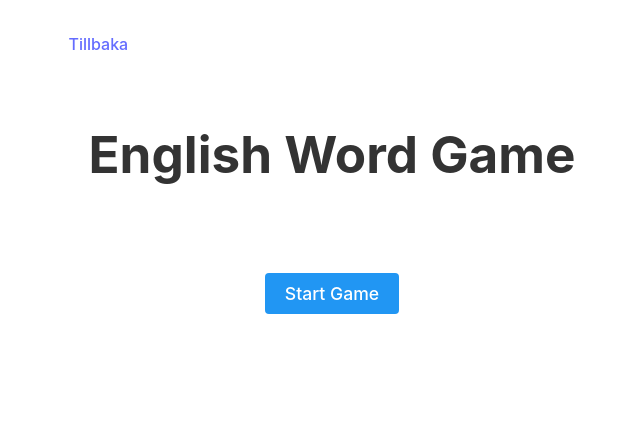
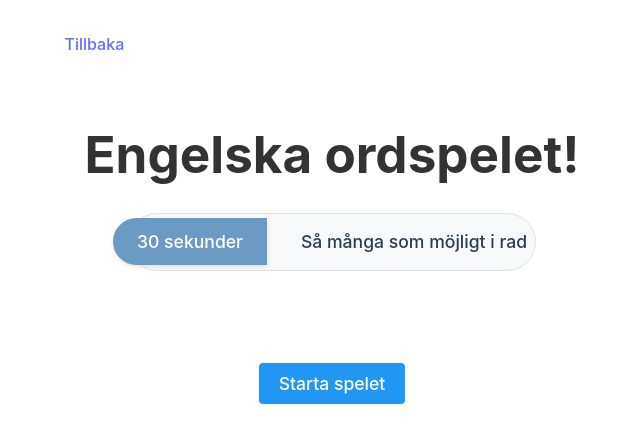
Before and after one commit to gustavjorlov/skolspel, a React (Vite) app: page /engelska/glosor in a window 1280 px wide. Shown: the top 442 px of the page, without its empty margins (308-948 px from the left). Built offline with nearby package versions, Linux system fonts and the light colour scheme.

Commit message:
feat: implement game mode selection and high score tracking in English game

```diff
--- a/src/components/EnglishGame.css
+++ b/src/components/EnglishGame.css
@@ -8,6 +8,89 @@
 .english-game h1 {
   color: #333;
   margin-bottom: 30px;
+}
+
+.game-mode-selector {
+  display: flex;
+  gap: 10px;
+  justify-content: center;
+  margin-bottom: 20px;
+}
+
+.game-mode-selector button {
+  padding: 10px 20px;
+  font-size: 1.1em;
+  background-color: #e0e0e0;
+  color: #333;
+  border: none;
+  border-radius: 4px;
+  cursor: pointer;
+  transition: background-color 0.3s;
+}
+
+.game-mode-selector button.selected {
+  background-color: #2196f3;
+  color: white;
+}
+
+.high-scores {
+  margin-top: 30px;
+  padding: 20px;
+  background-color: #f5f5f5;
+  border-radius: 8px;
+}
+
+.high-scores h2 {
+  color: #333;
+  margin-bottom: 15px;
+}
+
+.high-scores ul {
+  list-style: none;
+  padding: 0;
+}
+
+.high-scores li {
+  padding: 8px;
+  margin: 5px 0;
+  background-color: white;
+  border-radius: 4px;
+  box-shadow: 0 1px 3px rgba(0, 0, 0, 0.1);
+}
+
+.name-input-form {
+  margin: 20px 0;
+}
+
+.name-input-container {
+  margin-bottom: 15px;
+}
+
+.name-input-container input {
+  margin-bottom: 10px;
+}
+
+.existing-names {
+  margin-top: 15px;
+}
+
+.name-buttons {
+  display: flex;
+  flex-wrap: wrap;
+  gap: 10px;
+  justify-content: center;
+  margin-top: 10px;
+}
+
+.name-buttons button {
+  padding: 5px 15px;
+  background-color: #e0e0e0;
+  color: #333;
+}
+
+.name-buttons button.selected {
+  background-color: #2196f3;
+  color: white;
 }
 
 .game-stats {
--- a/src/components/EnglishGame.tsx
+++ b/src/components/EnglishGame.tsx
@@ -9,13 +9,50 @@ type Word = {
   icon: string;
 };
 
+type GameMode = 'time' | 'streak';
+
+type HighScore = {
+  name: string;
+  score: number;
+  date: string;
+};
+
+const ROUND_DURATION = 30; // seconds
+const HIGH_SCORES_KEY = {
+  time: 'englishHighScores',
+  streak: 'englishStreakHighScores'
+};
+const MAX_HIGH_SCORES = 5;
+
 export function EnglishGame() {
   const [currentWord, setCurrentWord] = useState<Word | null>(null);
   const [userInput, setUserInput] = useState('');
   const [message, setMessage] = useState('');
   const [messageType, setMessageType] = useState<'correct' | 'incorrect' | ''>('');
   const [score, setScore] = useState(0);
+  const [timeLeft, setTimeLeft] = useState(ROUND_DURATION);
   const [isPlaying, setIsPlaying] = useState(false);
+  const [roundScore, setRoundScore] = useState(0);
+  const [showNameInput, setShowNameInput] = useState(false);
+  const [playerName, setPlayerName] = useState('');
+  const [gameMode, setGameMode] = useState<GameMode>('time');
+  const [highScores, setHighScores] = useState<HighScore[]>([]);
+  const [streakHighScores, setStreakHighScores] = useState<HighScore[]>([]);
+  const [currentStreak, setCurrentStreak] = useState(0);
+  const [bestStreak, setBestStreak] = useState(0);
+
+  useEffect(() => {
+    // Load high scores from localStorage when component mounts
+    const savedTimeScores = localStorage.getItem(HIGH_SCORES_KEY.time);
+    const savedStreakScores = localStorage.getItem(HIGH_SCORES_KEY.streak);
+
+    if (savedTimeScores) {
+      setHighScores(JSON.parse(savedTimeScores));
+    }
+    if (savedStreakScores) {
+      setStreakHighScores(JSON.parse(savedStreakScores));
+    }
+  }, []);
 
   const getRandomWord = useCallback(function(): Word {
     const words = wordData.words;
@@ -23,13 +60,72 @@ export function EnglishGame() {
     return words[randomIndex];
   }, []);
 
+  const saveHighScore = (name: string, score: number) => {
+    const trimmedName = name.trim();
+    const currentScores = gameMode === 'time' ? highScores : streakHighScores;
+    const setScores = gameMode === 'time' ? setHighScores : setStreakHighScores;
+    const storageKey = HIGH_SCORES_KEY[gameMode];
+
+    const existingScoreIndex = currentScores.findIndex(s => s.name === trimmedName);
+    let newHighScores: HighScore[];
+
+    if (existingScoreIndex !== -1) {
+      // Update existing score if new score is higher
+      if (score > currentScores[existingScoreIndex].score) {
+        newHighScores = currentScores.map((s, index) =>
+          index === existingScoreIndex
+            ? { ...s, score, date: new Date().toLocaleDateString('sv-SE') }
+            : s
+        );
+      } else {
+        setShowNameInput(false);
+        return; // Don't update if new score is not higher
+      }
+    } else {
+      // Add new score
+      newHighScores = [...currentScores, {
+        name: trimmedName,
+        score,
+        date: new Date().toLocaleDateString('sv-SE')
+      }];
+    }
+
+    newHighScores = newHighScores
+      .sort((a, b) => b.score - a.score)
+      .slice(0, MAX_HIGH_SCORES);
+
+    setScores(newHighScores);
+    localStorage.setItem(storageKey, JSON.stringify(newHighScores));
+    setShowNameInput(false);
+  };
+
+  const handleNameSubmit = (e: React.FormEvent) => {
+    e.preventDefault();
+    if (playerName.trim()) {
+      const finalScore = gameMode === 'time' ? roundScore : currentStreak;
+      saveHighScore(playerName.trim(), finalScore);
+      setPlayerName('');
+    }
+  };
+
+  const handleExistingNameSelect = (name: string) => {
+    setPlayerName(name);
+  };
+
   const startNewGame = () => {
+    if (gameMode === 'time') {
+      setTimeLeft(ROUND_DURATION);
+      setRoundScore(0);
+    } else {
+      setCurrentStreak(0);
+    }
     setScore(0);
     setMessage('');
     setMessageType('');
     setUserInput('');
     setCurrentWord(getRandomWord());
     setIsPlaying(true);
+    setShowNameInput(false);
   };
 
   const newRound = useCallback(() => {
@@ -40,8 +136,32 @@ export function EnglishGame() {
   }, [getRandomWord]);
 
   useEffect(() => {
+    if (gameMode === 'time' && isPlaying && timeLeft > 0) {
+      const timer = setInterval(() => {
+        setTimeLeft((prev) => {
+          if (prev <= 1) {
+            setIsPlaying(false);
+            setMessage(`Spelet är slut! Du klarade ${roundScore} ord på ${ROUND_DURATION} sekunder!`);
+            setShowNameInput(true);
+            return 0;
+          }
+          return prev - 1;
+        });
+      }, 1000);
+
+      return () => clearInterval(timer);
+    }
+  }, [isPlaying, timeLeft, roundScore, gameMode]);
+
+  useEffect(() => {
+    // Initialize with a word but don't start playing
     setCurrentWord(getRandomWord());
   }, [getRandomWord]);
+
+  useEffect(() => {
+    if (!isPlaying) return;
+    newRound();
+  }, [isPlaying, newRound]);
 
   const handleSubmit = (e: React.FormEvent) => {
     e.preventDefault();
@@ -49,46 +169,124 @@ export function EnglishGame() {
 
     const guess = userInput.toLowerCase().trim();
     if (guess === currentWord.word) {
-      setMessage('Correct!');
+      setMessage('Rätt!');
       setMessageType('correct');
       setScore(score + 1);
+
+      if (gameMode === 'time') {
+        setRoundScore(roundScore + 1);
+      } else {
+        const newStreak = currentStreak + 1;
+        setCurrentStreak(newStreak);
+        if (newStreak > bestStreak) {
+          setBestStreak(newStreak);
+        }
+      }
+
       setTimeout(() => {
         setMessageType('');
         newRound();
       }, 1000);
     } else {
-      setMessage(`Incorrect! The word was "${currentWord.word}"`);
+      setMessage(`Fel! Ordet var "${currentWord.word}"`);
       setMessageType('incorrect');
-      setTimeout(() => {
-        setMessageType('');
-        newRound();
-      }, 2000);
+
+      if (gameMode === 'streak') {
+        setIsPlaying(false);
+        setMessage(`Spelet är slut! Du klarade ${currentStreak} ord i rad!`);
+        setShowNameInput(true);
+      }
     }
   };
 
   if (!isPlaying) {
     return (
       <div className="english-game">
-        <h1>English Word Game</h1>
+        <h1>Engelska ordspelet!</h1>
+        <div className="game-mode-selector">
+          <button
+            onClick={() => setGameMode('time')}
+            className={gameMode === 'time' ? 'selected' : ''}
+          >
+            30 sekunder
+          </button>
+          <button
+            onClick={() => setGameMode('streak')}
+            className={gameMode === 'streak' ? 'selected' : ''}
+          >
+            Så många som möjligt i rad
+          </button>
+        </div>
         <div className={`message ${messageType}`}>{message}</div>
-        <button onClick={startNewGame} className="start-button">
-          {score === 0 ? 'Start Game' : 'Play Again'}
-        </button>
-        {score > 0 && <div className="final-score">Final Score: {score}</div>}
+        {showNameInput ? (
+          <form onSubmit={handleNameSubmit} className="name-input-form">
+            <div className="name-input-container">
+              <input
+                type="text"
+                value={playerName}
+                onChange={(e) => setPlayerName(e.target.value)}
+                placeholder="Skriv ditt namn"
+                maxLength={20}
+                required
+              />
+              {(gameMode === 'time' ? highScores : streakHighScores).length > 0 && (
+                <div className="existing-names">
+                  <p>Eller välj ditt namn:</p>
+                  <div className="name-buttons">
+                    {(gameMode === 'time' ? highScores : streakHighScores).map((score, index) => (
+                      <button
+                        key={index}
+                        type="button"
+                        onClick={() => handleExistingNameSelect(score.name)}
+                        className={playerName === score.name ? 'selected' : ''}
+                      >
+                        {score.name}
+                      </button>
+                    ))}
+                  </div>
+                </div>
+              )}
+            </div>
+            <button type="submit">Spara poäng</button>
+          </form>
+        ) : (
+          <button onClick={startNewGame} className="start-button">
+            {score === 0 ? 'Starta spelet' : 'Spela igen'}
+          </button>
+        )}
+        {(gameMode === 'time' ? highScores : streakHighScores).length > 0 && (
+          <div className="high-scores">
+            <h2>Topplista - {gameMode === 'time' ? '30 sekunder' : 'Svit'}</h2>
+            <ul>
+              {(gameMode === 'time' ? highScores : streakHighScores).map((score, index) => (
+                <li key={index}>
+                  {score.name}: {score.score} {gameMode === 'time' ? 'ord' : 'i rad'} ({score.date})
+                </li>
+              ))}
+            </ul>
+          </div>
+        )}
       </div>
     );
   }
 
-  if (!currentWord) return <div>Loading...</div>;
+  if (!currentWord) return <div>Laddar...</div>;
 
   // Dynamically get the icon component
   const IconComponent: SvgIconComponent = MuiIcons[currentWord.icon as keyof typeof MuiIcons] as SvgIconComponent;
 
   return (
     <div className="english-game">
-      <h1>English Word Game</h1>
+      <h1>Engelska ordspelet!</h1>
       <div className="game-stats">
-        <div className="score">Score: {score}</div>
+        {gameMode === 'time' ? (
+          <>
+            <div className="time-left">Tid kvar: {timeLeft}s</div>
+            <div className="score">Ord denna runda: {roundScore}</div>
+          </>
+        ) : (
+          <div className="score">Nuvarande svit: {currentStreak}</div>
+        )}
       </div>
       <div className="word-container">
         <div className="icon-display">
@@ -99,10 +297,10 @@ export function EnglishGame() {
             type="text"
             value={userInput}
             onChange={(e) => setUserInput(e.target.value)}
-            placeholder="Type the word..."
+            placeholder="Skriv ordet..."
             autoFocus
           />
-          <button type="submit">Submit</button>
+          <button type="submit">Svara</button>
         </form>
         <div className={`message ${messageType}`}>{message}</div>
       </div>
--- a/src/components/Home.tsx
+++ b/src/components/Home.tsx
@@ -21,11 +21,14 @@ export function Home() {
           </Link>
         </div>
 
-        <div className="coming-soon">
-          <h3>Fler spel på väg! ✨</h3>
+        <div className="game-card">
+          <h3>Engelska ordspelet! 🌍</h3>
           <p>
-            Håll utkik efter nya spännande spel som kommer snart!
+            Träna på engelska ord genom att gissa vad bilderna föreställer!
           </p>
+          <Link to="/engelska/glosor" className="play-button">
+            Spela nu!
+          </Link>
         </div>
       </div>
     </div>
```
